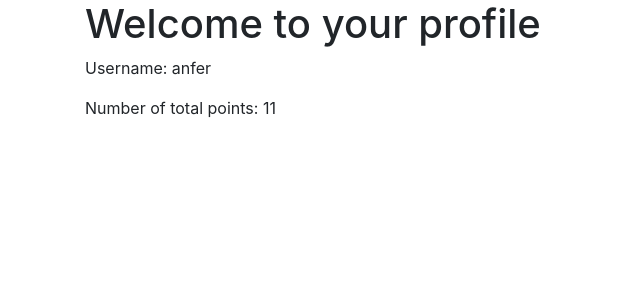
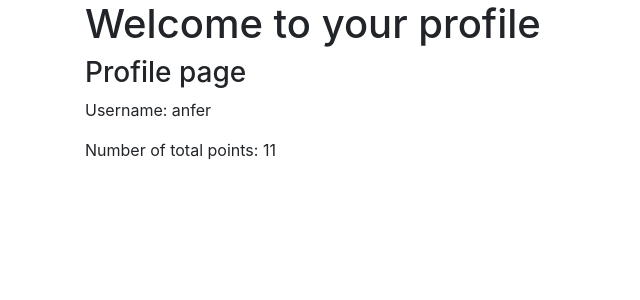
Before and after one commit to juhum/QuizApp, a Flask app: a page that uses website/templates/profile.html in a window 1280 px wide. Shown: the part 56-356 px from the top of the page, without its empty margins (0-640 px from the left). Run offline with Flask 3, Linux system fonts and the light colour scheme; a user stored in the database is signed in; data comes from the database, SQL or seed files in the repository; parts of the project's set-up code (start-up, migrations or seed data) failed here and were passed over; some libraries are stand-ins or nearby versions.

Commit message:
profile pages

```diff
--- a/website/models.py
+++ b/website/models.py
@@ -7,7 +7,7 @@ class User(db.Model, UserMixin):
     user_id = db.Column(db.Integer, primary_key=True)
     email = db.Column(db.String(150), unique=True)
     password = db.Column(db.String(150))
-    nick_name = db.Column(db.String(150))
+    nick_name = db.Column(db.String(150), unique=True)
     points = db.Column(db.Integer, default=0)
 
     def get_id(self):
--- a/website/templates/profile.html
+++ b/website/templates/profile.html
@@ -2,7 +2,12 @@
 {% block title %}Profile page{% endblock %}
 
 {% block content %}
-    <h1>Welcome to your profile</h1>
+    {% if current_user.nick_name == name %}
+        <h1>Welcome to your profile</h1>
+    {% else %}
+        <h1>Welcome to {{ name }}'s profile</h1>
+    {% endif %}
+    <h3>Profile page</h3>
     <p>Username: {{ name }}</p>
     <p>Number of total points: {{ total_points }}</p>
 {% endblock %}
--- a/website/views.py
+++ b/website/views.py
@@ -112,16 +112,17 @@ def quiz_completed():
 def profile(username):
     if not username:
         return "Invalid username", 400
-    # Fetch the user based on the provided username
-    user = current_user
-    user = user.nick_name
+    # # Fetch the user based on the provided username
+    # user = current_user
+    # user = user.nick_name
     # print(user.nick_name)
     # Check if the user exists
+    user = User.query.filter_by(nick_name=username).first()
     if user:
         # Assuming you have a relationship between User and User_question_answers
-        user_answers = User_question_answers.query.filter_by(user_id=current_user.user_id).all()
+        user_answers = User_question_answers.query.filter_by(user_id=user.user_id).all()
         total_points = sum(answer.is_right_choice for answer in user_answers)
-        return render_template("profile.html", user=current_user, total_points=total_points, name=user)
+        return render_template("profile.html", user=current_user, total_points=total_points, name=user.nick_name)
     else:
         # If the user doesn't exist, you can handle the error, redirect, or show a custom message.
         return "User not found", 404
```
